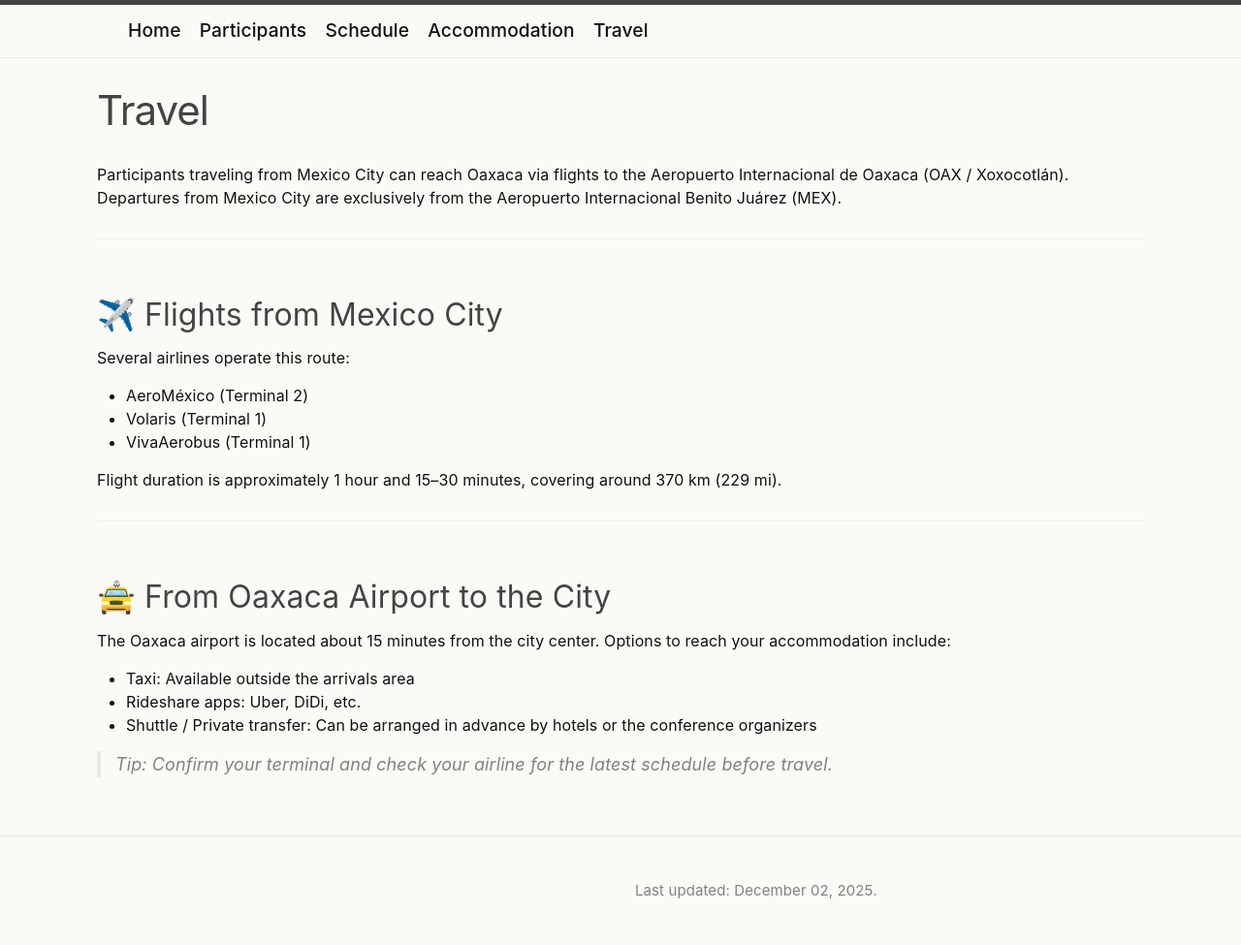
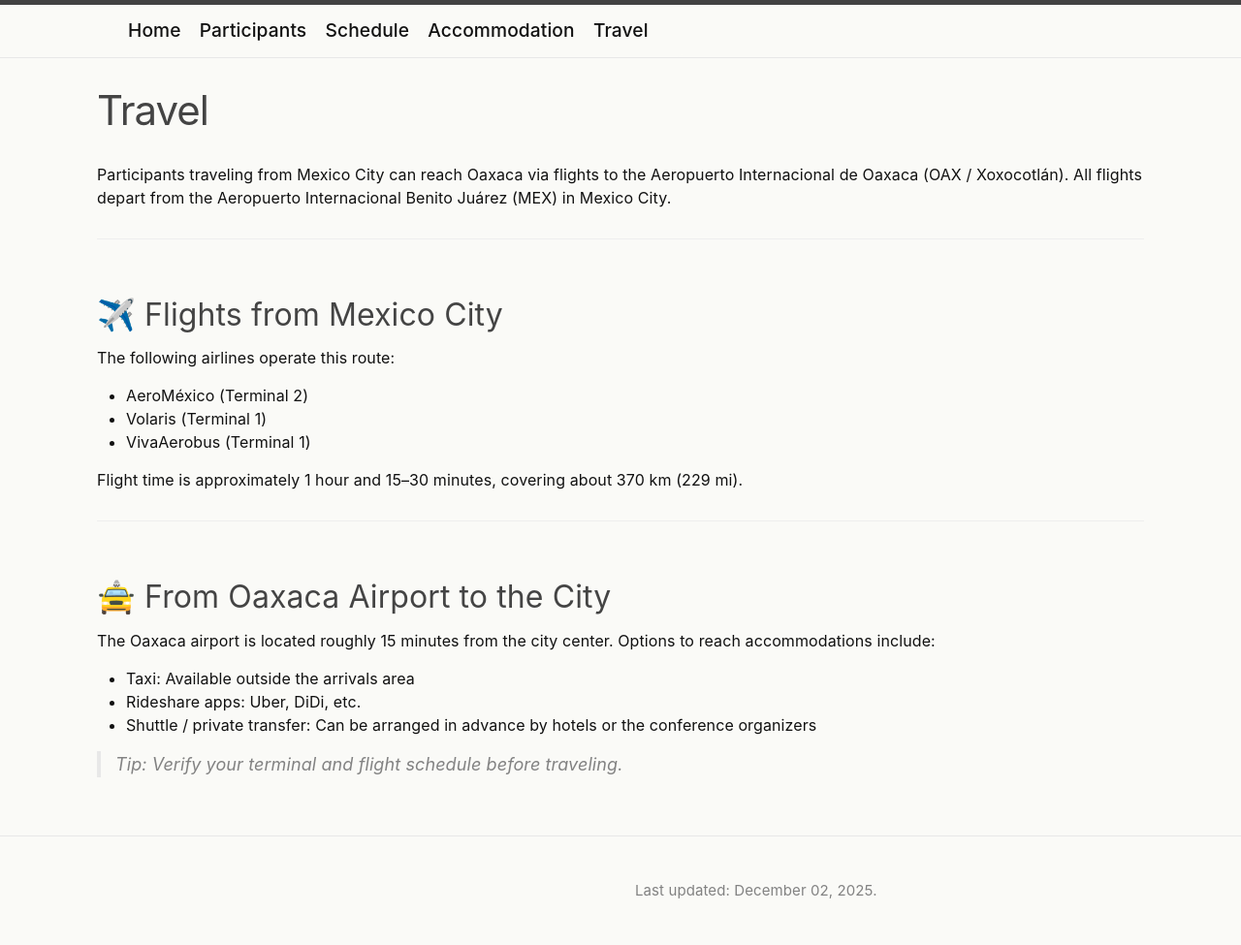
Before and after one commit to celmechcongress2026/celmechcongress2026.github.io, a Jekyll site: the page built from travel.md, in a window 1280 px wide. Shown: the whole page at 97% size. Built offline with Jekyll 4.4.1, drawn with Linux system fonts in a browser that asks for light colours.

Commit message:
Update travel.md

```diff
--- a/travel.md
+++ b/travel.md
@@ -4,26 +4,26 @@ layout: page
 permalink: /travel/
 ---
 
-Participants traveling from Mexico City can reach Oaxaca via flights to the Aeropuerto Internacional de Oaxaca (OAX / Xoxocotlán). Departures from Mexico City are exclusively from the Aeropuerto Internacional Benito Juárez (MEX).
+Participants traveling from Mexico City can reach Oaxaca via flights to the Aeropuerto Internacional de Oaxaca (OAX / Xoxocotlán). All flights depart from the Aeropuerto Internacional Benito Juárez (MEX) in Mexico City.
 
 ---
 
 ## ✈️ Flights from Mexico City
 
-Several airlines operate this route:
+The following airlines operate this route:
 - AeroMéxico (Terminal 2)
 - Volaris (Terminal 1)
 - VivaAerobus (Terminal 1)
 
-Flight duration is approximately 1 hour and 15–30 minutes, covering around 370 km (229 mi).
+Flight time is approximately 1 hour and 15–30 minutes, covering about 370 km (229 mi).
 
 ---
 
 ## 🚖 From Oaxaca Airport to the City
 
-The Oaxaca airport is located about 15 minutes from the city center. Options to reach your accommodation include:
+The Oaxaca airport is located roughly 15 minutes from the city center. Options to reach accommodations include:
 - Taxi: Available outside the arrivals area
 - Rideshare apps: Uber, DiDi, etc.
-- Shuttle / Private transfer: Can be arranged in advance by hotels or the conference organizers
+- Shuttle / private transfer: Can be arranged in advance by hotels or the conference organizers
 
-> Tip: Confirm your terminal and check your airline for the latest schedule before travel.
+> Tip: Verify your terminal and flight schedule before traveling.
```
